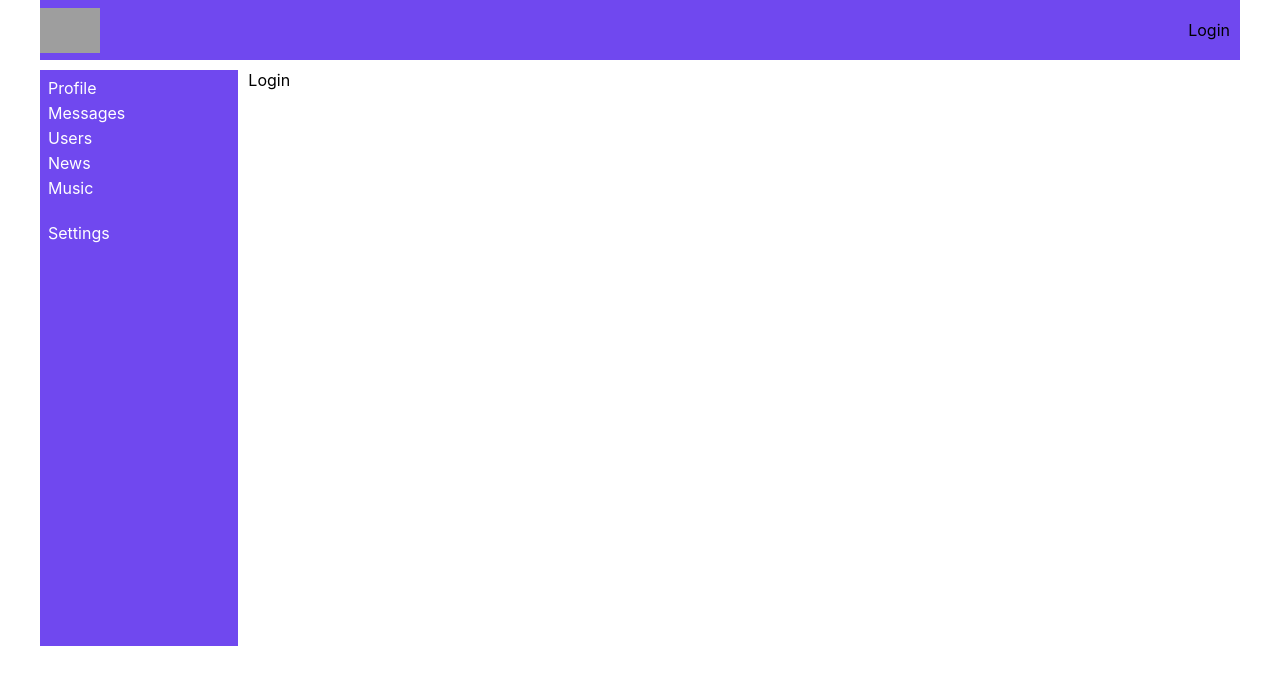
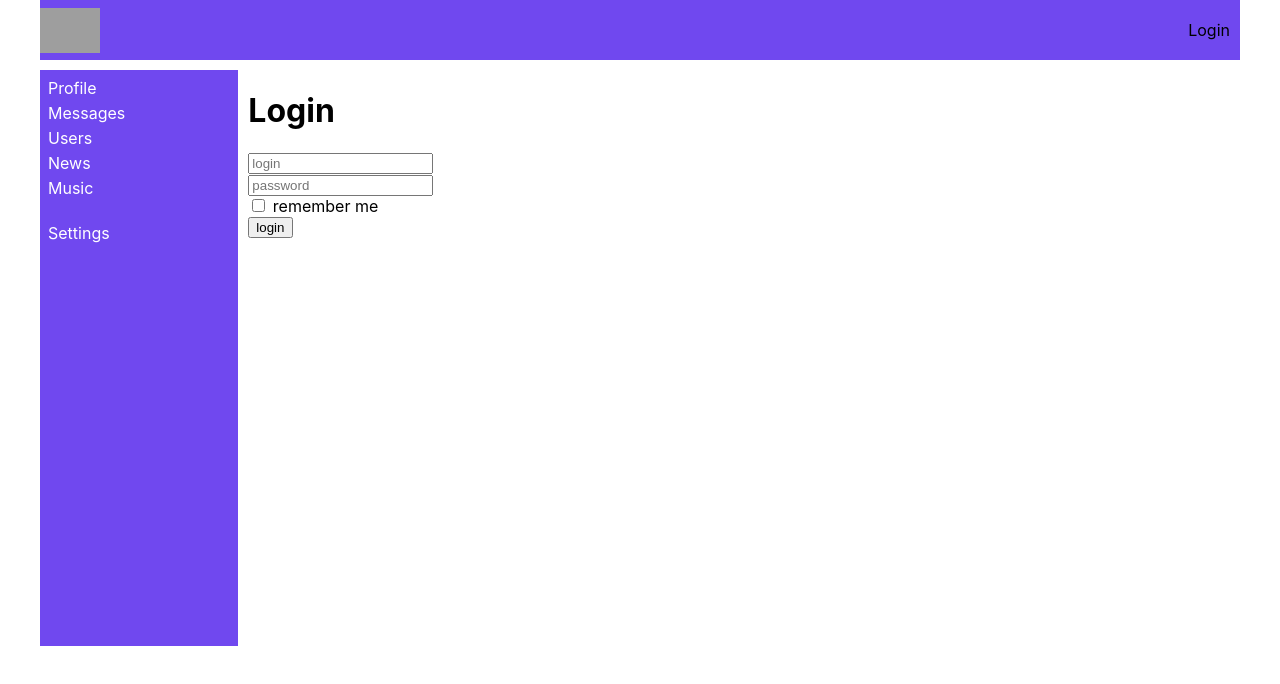
Before and after one commit to T-DubX/Way-of-the-Samurai, a React (Create React App) app: page /login in a window 1280 px wide. Shown: the top 684 px of the page. Built offline with nearby package versions, Linux system fonts and the light colour scheme; no server answers; grey boxes are pictures that could not be loaded.

Commit message:
Filling login page content

```diff
--- a/src/components/login/Login.tsx
+++ b/src/components/login/Login.tsx
@@ -1,9 +1,38 @@
 import React from 'react';
+import {Field, reduxForm} from "redux-form";
+
+
+const LoginForm = (props: any) => {
+   return (
+      <form onSubmit={props.handleSubmit}>
+         <div>
+            <Field placeholder={'login'} component={'input'} name={'login'}/>
+         </div>
+         <div>
+            <Field placeholder={'password'} component={'input'} name={'password'}/>
+         </div>
+         <div>
+            <Field component={'input'} type="checkbox" name={'rememberMe'}/> remember me
+         </div>
+         <div>
+            <button>login</button>
+         </div>
+      </form>
+   )
+}
+
+const LoginReduxForm = reduxForm({
+   form: 'login'
+})(LoginForm)
 
 export const Login = () => {
-    return (
-        <div>
-            Login
-        </div>
-    );
+   const onSubmit = (formData: any) => {
+      console.log(formData)
+   }
+   return (
+      <div>
+         <h1>Login</h1>
+         <LoginReduxForm onSubmit={onSubmit}/>
+      </div>
+   );
 };
--- a/src/redux/store.ts
+++ b/src/redux/store.ts
@@ -5,14 +5,16 @@
 import {usersReducer} from "./users-reducer";
 import {authReducer} from "./auth-reducer";
 import thunk from "redux-thunk";
+import {reducer as formReducer} from "redux-form";
 
 
 const rootReducer = combineReducers({
-    profilePage: profileReducer,
-    dialogsPage: dialogsReducer,
-    sidebar: sidebarReducer,
-    usersPage: usersReducer,
-    auth: authReducer
+   profilePage: profileReducer,
+   dialogsPage: dialogsReducer,
+   sidebar: sidebarReducer,
+   usersPage: usersReducer,
+   auth: authReducer,
+   form: formReducer
 })
 
 
```
